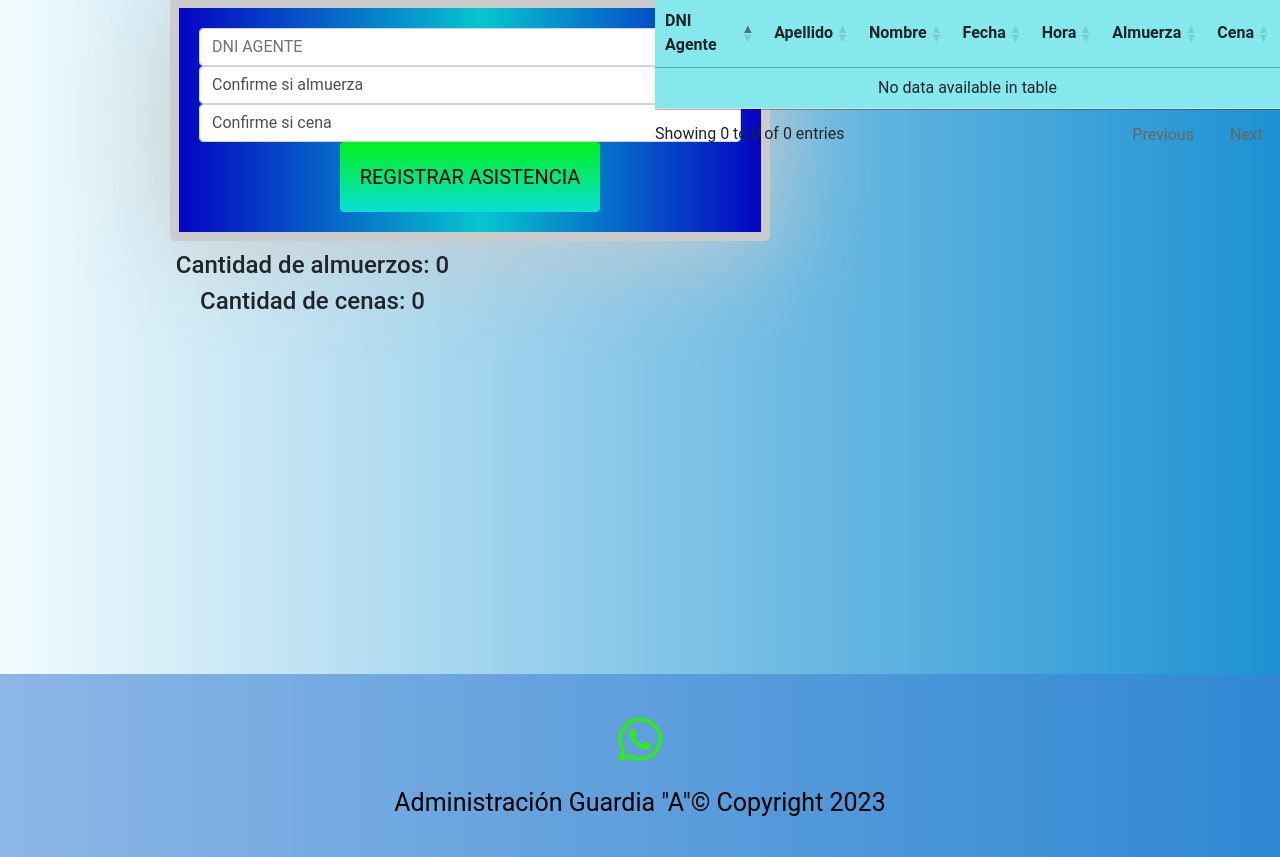
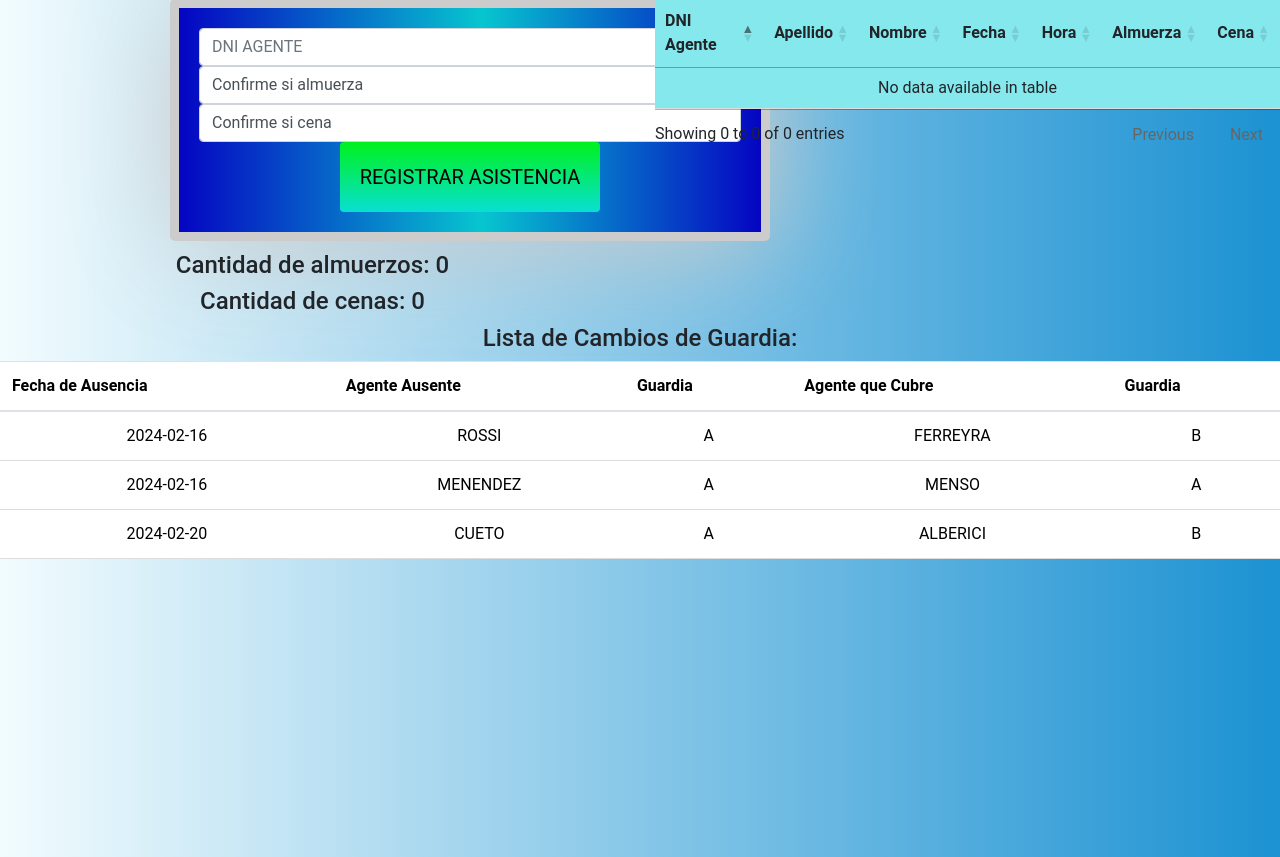
Before and after one commit to aleakd/BASEDEDATOSETAC, a Flask app: page /asistencias in a window 1280 px wide. Shown: the part 153-1010 px from the top of the page. Run offline with Flask 3, Linux system fonts and the light colour scheme; some libraries are stand-ins or nearby versions; some web fonts are replaced.

Commit message:
informacion en asistencia sobre cambios de guardia

```diff
--- a/main.py
+++ b/main.py
@@ -126,7 +126,8 @@ with app.app_context():
 with app.app_context():
     class Cambiosguardia(db.Model):
         __tablename__ = 'Cambiosguardia'  # Agrega esta línea para especificar el nombre de la tabla en la base de datos
-        id_agente = db.Column(db.Integer, primary_key=True)
+        id_cambio = db.Column(db.Integer, primary_key=True)
+        id_agente = db.Column(db.Integer)
         fecha_de_ausencia = db.Column(db.Date)
         Id_agente_cubre = db.Column(db.Integer)
         fecha_devolucion = db.Column(db.Date)
@@ -493,7 +494,11 @@ def asistencias():
     almuerza_si_count = Asistencias.query.filter(Asistencias.almuerza == 'SI', Asistencias.fecha == fecha_actual).count()
     cena_si_count = Asistencias.query.filter(Asistencias.cena == 'SI', Asistencias.fecha == fecha_actual).count()
 
-    return render_template("asistencias.html", asistencias=asistencias_del_dia, agentee=todos_los_agentes, almuerza_si_count=almuerza_si_count, cena_si_count=cena_si_count)
+    cambioguardia = Cambiosguardia.query.filter((Cambiosguardia.fecha_de_ausencia >= fecha_actual) | (
+                Cambiosguardia.fecha_devolucion >= fecha_actual)).order_by(Cambiosguardia.id_cambio).all()
+
+    return render_template("asistencias.html", asistencias=asistencias_del_dia, agentee=todos_los_agentes, almuerza_si_count=almuerza_si_count, cena_si_count=cena_si_count,
+                           cambioguar=cambioguardia)
 
 
 
--- a/templates/asistencias.html
+++ b/templates/asistencias.html
@@ -92,6 +92,73 @@
 
 
 
+
+
+<div class="row">
+    <div class="col-lg-12">
+        <h4>Lista de Cambios de Guardia:</h4>
+        <table class="table">
+            <thead>
+                <tr>
+                    <th>Fecha de Ausencia</th>
+                    <th>Agente Ausente</th>
+                    <th>Guardia</th>
+                    <th>Agente que Cubre</th>
+                    <th>Guardia</th>
+
+                </tr>
+            </thead>
+            <tbody>
+                {% for cambio in cambioguar %}
+                    <tr>
+                        <td>{{ cambio.fecha_de_ausencia }}</td>
+                        <td>
+                            {% for agente in agentee %}
+                                {% if cambio.id_agente == agente.id_agente %}
+                                    {{ agente.apellido }}
+                                {% endif %}
+                            {% endfor %}
+                        </td>
+
+                        <td>
+                            {% for agente in agentee %}
+                                {% if cambio.id_agente == agente.id_agente %}
+                                    {{ agente.guardia }}
+                                {% endif %}
+                            {% endfor %}
+                        </td>
+
+
+                        <td>
+                            {% for agente in agentee %}
+                                {% if cambio.Id_agente_cubre == agente.id_agente %}
+                                    {{ agente.apellido }}
+                                {% endif %}
+                            {% endfor %}
+                        </td>
+                        <td>
+                            {% for agente in agentee %}
+                                {% if cambio.Id_agente_cubre == agente.id_agente %}
+                                    {{ agente.guardia }}
+                                {% endif %}
+                            {% endfor %}
+                        </td>
+
+
+                    </tr>
+                {% endfor %}
+            </tbody>
+        </table>
+    </div>
+</div>
+
+
+
+
+
+
+
+
 <script>
 $(document).ready( function () {
     $('#tablacarnet5').DataTable();
```
Also changed, not shown: instance/guardiaA.db.
